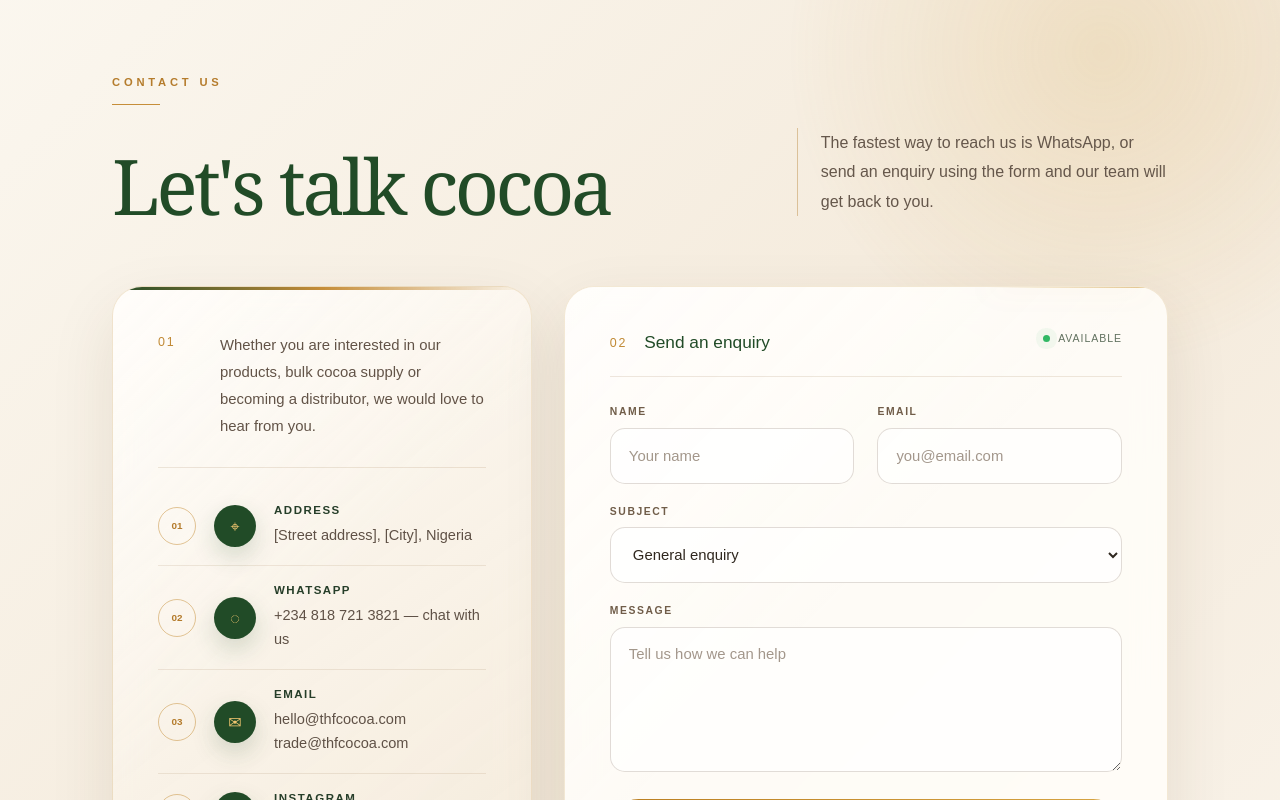
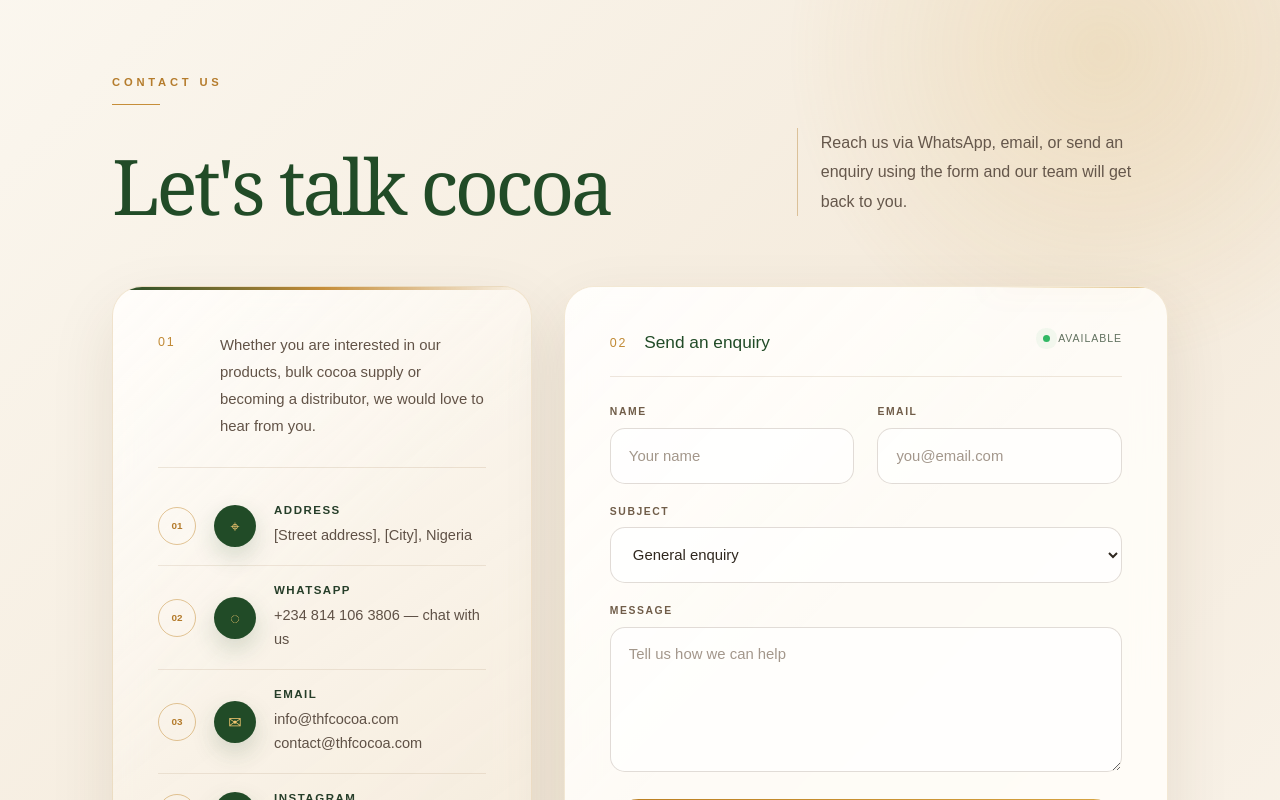
Before and after one commit to eniitanadeleke/THF_COCOA, a React (Vite) app: page /about in a window 1280 px wide. Shown: the part 2600-3400 px from the top of the page. Built offline with nearby package versions, Linux system fonts and the light colour scheme.

Commit message:
Update THF Cocoa contact details

```diff
--- a/src/components/Footer.jsx
+++ b/src/components/Footer.jsx
@@ -35,6 +35,8 @@ export default function Footer() {
             <h4>Get In Touch</h4>
             <ul>
               <li><WaLink waKey="contact">WhatsApp</WaLink></li>
+              <li><a href="mailto:info@thfcocoa.com">info@thfcocoa.com</a></li>
+              <li><a href="mailto:contact@thfcocoa.com">contact@thfcocoa.com</a></li>
               <li><Link to="/about#contact">Contact Us</Link></li>
               <li><WaLink waKey="distributor">Become a Distributor</WaLink></li>
               <li><WaLink waKey="trade">Trade Enquiries</WaLink></li>
--- a/src/pages/About.jsx
+++ b/src/pages/About.jsx
@@ -239,8 +239,8 @@ export default function About() {
         <h2>Let&apos;s talk cocoa</h2>
 
         <p>
-          The fastest way to reach us is WhatsApp, or send an enquiry using the
-          form and our team will get back to you.
+          Reach us via WhatsApp, email, or send an enquiry using the form and
+          our team will get back to you.
         </p>
       </div>
     </Reveal>
@@ -248,7 +248,6 @@ export default function About() {
     <div className="contact-grid">
 
       {/* Contact information */}
-
       <Reveal as="div" className="contact-card contact-info-card">
         <div className="contact-card-head">
           <span className="contact-card-number">01</span>
@@ -261,6 +260,7 @@ export default function About() {
 
         <div className="contact-list">
 
+          {/* Address */}
           <div className="contact-detail">
             <div className="contact-count">01</div>
 
@@ -272,6 +272,7 @@ export default function About() {
             </div>
           </div>
 
+          {/* WhatsApp */}
           <div className="contact-detail">
             <div className="contact-count">02</div>
 
@@ -281,11 +282,12 @@ export default function About() {
               <h4>WhatsApp</h4>
 
               <WaLink waKey="contact">
-  +234 818 721 3821 — chat with us
+                +234 814 106 3806 — chat with us
               </WaLink>
             </div>
           </div>
 
+          {/* Email */}
           <div className="contact-detail">
             <div className="contact-count">03</div>
 
@@ -294,16 +296,17 @@ export default function About() {
             <div className="contact-detail-copy">
               <h4>Email</h4>
 
-              <a href="mailto:hello@thfcocoa.com">
-                hello@thfcocoa.com
+              <a href="mailto:info@thfcocoa.com">
+                info@thfcocoa.com
               </a>
 
-              <a href="mailto:trade@thfcocoa.com">
-                trade@thfcocoa.com
+              <a href="mailto:contact@thfcocoa.com">
+                contact@thfcocoa.com
               </a>
             </div>
           </div>
 
+          {/* Instagram */}
           <div className="contact-detail">
             <div className="contact-count">04</div>
 
@@ -338,8 +341,11 @@ export default function About() {
 
 
       {/* Contact form */}
-
-      <Reveal as="form" onSubmit={onSubmit} className="contact-card contact-form-card">
+      <Reveal
+        as="form"
+        onSubmit={onSubmit}
+        className="contact-card contact-form-card"
+      >
         <div className="contact-form-head">
           <div className="contact-form-title">
             <span className="contact-card-number">02</span>
@@ -432,7 +438,6 @@ export default function About() {
 
 
     {/* Map */}
-
     <Reveal as="div" className="contact-map-card">
       <div className="contact-map-copy">
         <span className="contact-card-number">03</span>
--- a/src/pages/Legal.jsx
+++ b/src/pages/Legal.jsx
@@ -83,7 +83,7 @@ export default function Legal() {
             </p>
 
             <h3>8. Contact</h3>
-            <p>Questions about these Terms: <a href="mailto:hello@thfcocoa.com">hello@thfcocoa.com</a>.</p>
+            <p>Questions about these Terms: <a href="mailto:contact@thfcocoa.com">contact@thfcocoa.com</a>.</p>
           </section>
 
           <section className="legal-block" id="privacy">
@@ -132,7 +132,7 @@ export default function Legal() {
             <p>
               Under the NDPA you may request access to, correction of, or deletion of your personal
               data, and may withdraw consent at any time. Contact{' '}
-              <a href="mailto:hello@thfcocoa.com">hello@thfcocoa.com</a> to exercise these rights.
+              <a href="mailto:contact@thfcocoa.com">contact@thfcocoa.com</a> to exercise these rights.
             </p>
 
             <h3>7. Changes</h3>
--- a/src/pages/Trade.jsx
+++ b/src/pages/Trade.jsx
@@ -55,7 +55,7 @@ export default function Trade() {
     </WaButton>
 
     <a
-      href="mailto:trade@thfcocoa.com"
+      href="mailto:contact@thfcocoa.com"
       className="btn-outline btn-outline-light trade-email-btn"
     >
       Email Trade Team
```
Lines whose indentation alone changed are shown as unchanged.
